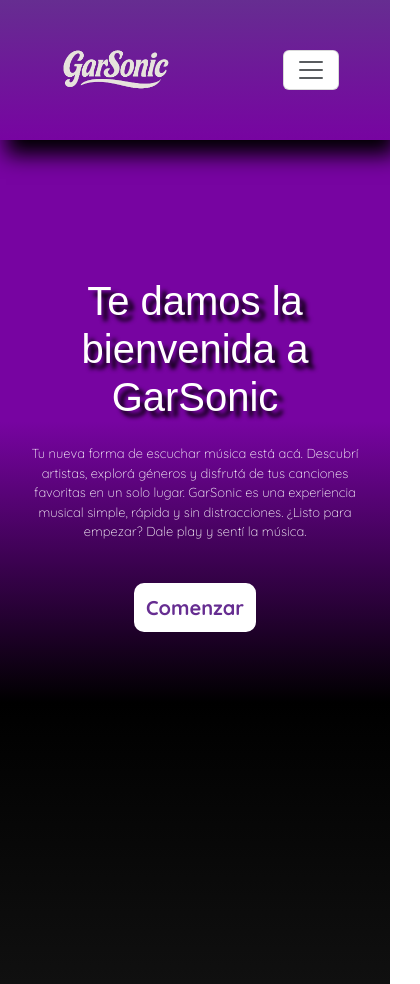
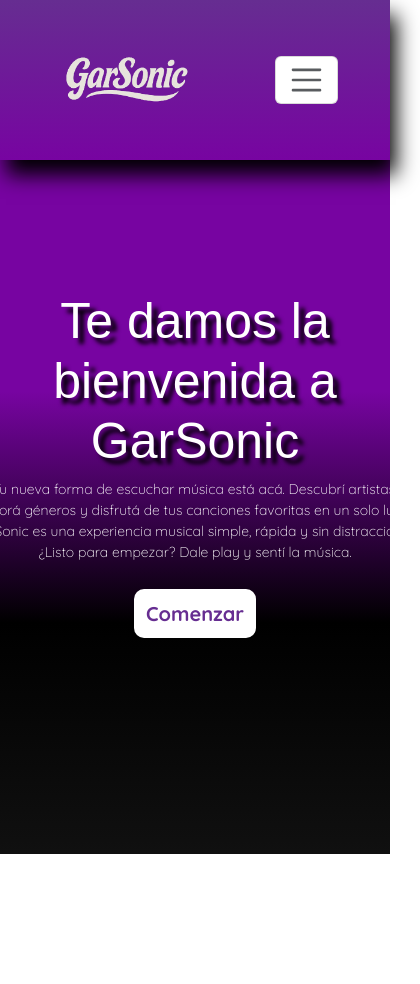
Before and after one commit to santimontironi/GarSonic-App, a React (Vite) app in the folder frontend/: page / in a window 390 px wide. Shown: the whole page, 420 px wide, since content can reach past the window. After the commit the page ends 854 px from the top, so only its background shows below. Built offline with nearby package versions, Linux system fonts and the light colour scheme; a web font is replaced by a local one.

Commit message:
cambios: se aplico mobile first

```diff
--- a/frontend/src/static/css/stylesPages.css
+++ b/frontend/src/static/css/stylesPages.css
@@ -1,5 +1,6 @@
 #navIndex{
-    height: 15vh;
+    max-height: auto;
+    min-height: 150px;
     padding: 0 40px;
     background: linear-gradient(#662d91,#7704a1);
     box-shadow: 6px 15px 20px #000;
@@ -17,6 +18,22 @@
     font-size: 20px;
 }
 
+#navIndex .navbar-nav{
+    display: flex;
+    flex-direction: column;
+    align-items: flex-start;
+}
+
+#navIndex .navbar-collapse{
+    padding-bottom: 25px;
+}
+
+#navIndex .navbar-toggler{
+    background-color: #fff;
+    color: #662d91;
+    font-size: 25px;
+}
+
 #navIndex .navbar-nav .btnIngresar{
     background-color: #fff;
     color: #7704a1;
@@ -30,14 +47,14 @@
 }
 
 .index-container{
-    min-width: 100%;
-    height: 85vh;
+    width: 100%;
+    height: calc(100vh - 150px);
     background: linear-gradient(#7704a1,#7704a1,#000,#101010);
 }
 
 .contentIndex{
-    height: 620px;
-    width: 1200px;
+    height: 600px;
+    width: 100%;
     margin: auto;
     display: flex;
     flex-direction: column;
@@ -49,15 +66,15 @@
 .contentIndex .tituloIndex{
     font-family: "Special Gothic Expanded One", sans-serif;
     color: #fff;
-    font-size: 80px;
+    font-size: 50px;
     text-shadow: 6px 6px 4px #000;
 }
 
 .contentIndex .introIndex{
     color: #fff;
-    width: 900px;
+    width: 450px;
     font-weight: 200;
-    font-size: 19px;
+    font-size: 14px;
 }
 
 .contentIndex .btnIndexBox{
@@ -184,11 +201,10 @@
 }
 
 
-@media screen and (max-width: 1366px) {
+@media screen and (min-width: 1440px) {
     #navIndex {
         padding-left: 6%;
         padding-right: 6%;
-        height: 100%;
     }
     #navIndex .navbar-nav{
         display: flex;
@@ -208,7 +224,7 @@
     }
 }
 
-@media screen and (max-width: 1280px) {
+@media screen and (min-width: 1200px) {
     #navIndex {
         height: 100%;
         padding-left: 12%;
@@ -249,7 +265,7 @@
     }
 }
 
-@media screen and (max-width:768px) {
+@media screen and (min-width:768px) {
     #navIndex{
         padding: 0 0;
         padding-left: 10%;
@@ -308,53 +324,3 @@
         width: 300px;
     }
 }
-
-@media screen and (max-width:480px){
-    #navIndex{
-        height: 100%;
-    }
-    #navIndex .navbar-brand img{
-        width: 130px;
-    }
-    #navIndex .navbar-toggler{
-        background-color: #fff;
-        color: #662d91;
-        font-size: 20px;
-    }
-    #navIndex .navbar-collapse{
-        padding-bottom: 25px;
-    }
-    #navIndex .navbar-nav{
-        display: flex;
-        align-items: flex-start;
-        flex-direction: column;
-    }
-    .contentIndex{
-        width: 100%;
-    }
-    .contentIndex .tituloIndex{
-        font-size: 40px;
-        width: 100%;
-    }
-    .contentIndex .introIndex{
-        font-size: 13px;
-        width: 360px;
-    }
-    .comenzar-container{
-        height: auto;
-    }
-    .tituloComenzar{
-        display: flex;
-        justify-content: center;
-        align-items: center;
-    }
-    .tituloComenzar h1{
-        padding: 10px;
-    }
-    .opcionesIngreso{
-        justify-content: center;
-        align-items: center;
-        flex-direction: column;
-        width: 100%;
-    }
-}
```
Also changed, not shown: frontend/src/static/css/stylesComponents.css (+13 -1 lines).
